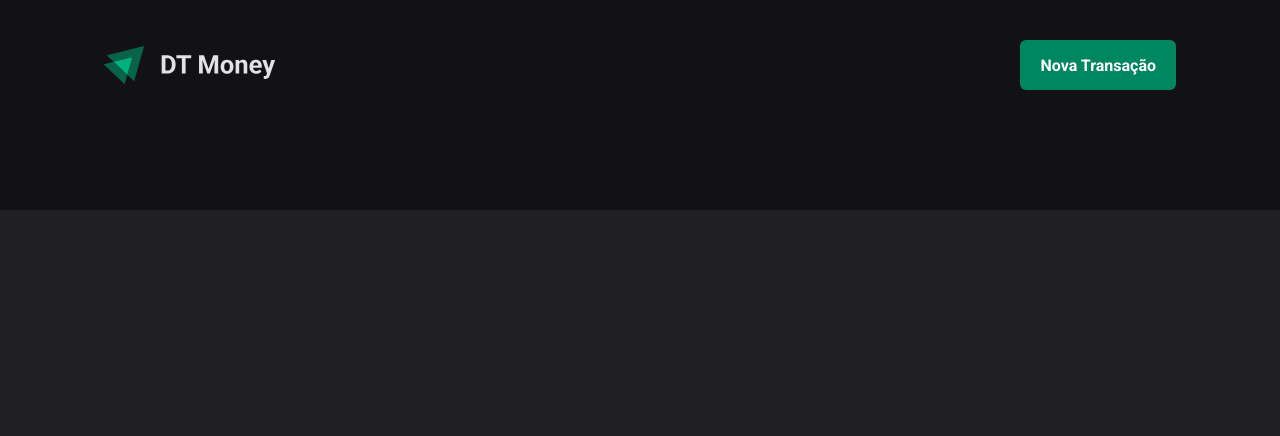
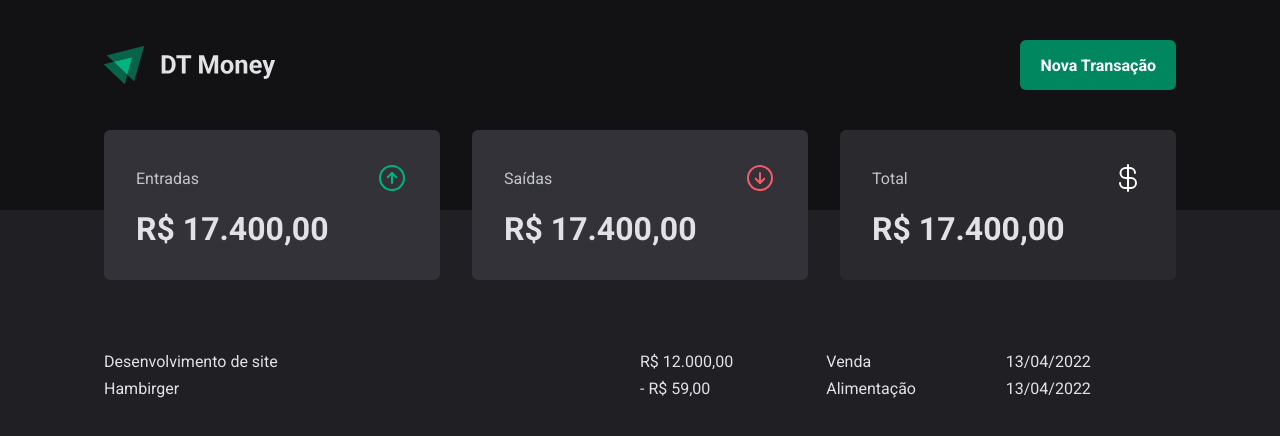
Before and after one commit to loupprodi/project-ignite03-dtmoney, a React (Vite) app: page / in a window 1280 px wide. Shown: the top 436 px of the page. Built offline with nearby package versions, Linux system fonts and the light colour scheme.

Commit message:
add lib phosphor e criando o comp summary e a pagina principal

```diff
--- a/package.json
+++ b/package.json
@@ -10,6 +10,7 @@
     "preview": "vite preview"
   },
   "dependencies": {
+    "phosphor-react": "^1.4.1",
     "react": "^18.2.0",
     "react-dom": "^18.2.0",
     "styled-components": "^6.0.1"
--- /dev/null
+++ b/src/components/Summary/index.tsx
@@ -0,0 +1,35 @@
+import { ArrowCircleDown, ArrowCircleUp, CurrencyDollar } from "phosphor-react";
+import { SummaryCard, SummaryContainer } from "./styles";
+
+export const Summary = () => {
+  return (
+    <SummaryContainer>
+      <SummaryCard>
+        <header>
+          <span>Entradas</span>
+          <ArrowCircleUp size={32} color="#00b37e" />
+        </header>
+
+        <strong>R$ 17.400,00</strong>
+      </SummaryCard>
+
+      <SummaryCard>
+        <header>
+          <span>Saídas</span>
+          <ArrowCircleDown size={32} color="#f75a68" />
+        </header>
+
+        <strong>R$ 17.400,00</strong>
+      </SummaryCard>
+
+      <SummaryCard variant="green">
+        <header>
+          <span>Total</span>
+          <CurrencyDollar size={32} color="#fff" />
+        </header>
+
+        <strong>R$ 17.400,00</strong>
+      </SummaryCard>
+    </SummaryContainer>
+  );
+};
--- /dev/null
+++ b/src/components/Summary/styles.ts
@@ -0,0 +1,43 @@
+import { css, styled } from "styled-components";
+
+export const SummaryContainer = styled.section`
+  width: 100%;
+  max-width: 1120px;
+  margin: 0 auto;
+  padding: 0 1.5rem;
+
+  display: grid;
+  grid-template-columns: repeat(3, 1fr);
+  gap: 2rem;
+
+  margin-top: -5rem;
+`;
+
+interface SummaryCardProps {
+  variant?: "green";
+}
+
+export const SummaryCard = styled.div<SummaryCardProps>`
+  background: ${(props) => props.theme["gray-600"]};
+  border-radius: 6px;
+  padding: 2rem;
+
+  header {
+    display: flex;
+    align-items: center;
+    justify-content: space-between;
+    color: ${(props) => props.theme["gray-300"]};
+  }
+
+  strong {
+    display: block;
+    margin-top: 1rem;
+    font-size: 2rem;
+  }
+
+  ${(props) =>
+    props.variant === "green" &&
+    css`
+      background: ${props.theme["gray-700"]};
+    `}
+`;
--- a/src/pages/Transactions/index.tsx
+++ b/src/pages/Transactions/index.tsx
@@ -1,5 +1,31 @@
 import { Header } from "../../components/Header";
+import { Summary } from "../../components/Summary";
+import { TransactionsContainer, TransactionsTable } from "./styles";
 
 export const Transactions = () => {
-  return <Header />;
+  return (
+    <div>
+      <Header />
+      <Summary />
+
+      <TransactionsContainer>
+        <TransactionsTable>
+          <tbody>
+            <tr>
+              <td width="50%">Desenvolvimento de site</td>
+              <td>R$ 12.000,00</td>
+              <td>Venda</td>
+              <td>13/04/2022</td>
+            </tr>
+            <tr>
+              <td width="50%">Hambirger</td>
+              <td>- R$ 59,00</td>
+              <td>Alimentação</td>
+              <td>13/04/2022</td>
+            </tr>
+          </tbody>
+        </TransactionsTable>
+      </TransactionsContainer>
+    </div>
+  );
 };
--- a/src/pages/Transactions/styles.ts
+++ b/src/pages/Transactions/styles.ts
@@ -0,0 +1,14 @@
+import { styled } from "styled-components";
+
+export const TransactionsContainer = styled.main`
+  width: 100%;
+  max-width: 1120px;
+  margin: 4rem auto 0;
+  padding: 0 1.5rem;
+`;
+
+export const TransactionsTable = styled.table`
+  width: 100%;
+  border-collapse: separate;
+  border-spacing: 0 0.5rem;
+`;
```
Also changed, not shown: 2 other files (tests, documents, lock files or other folders).
